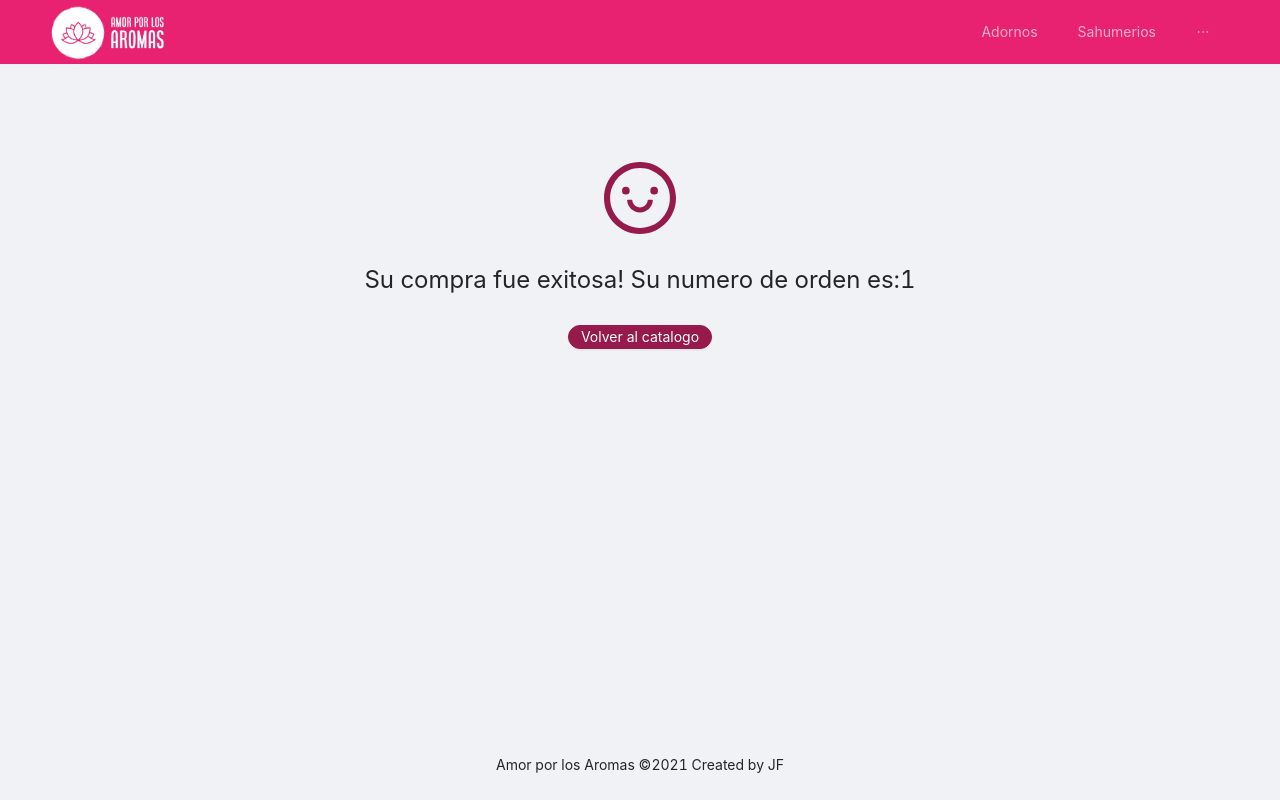
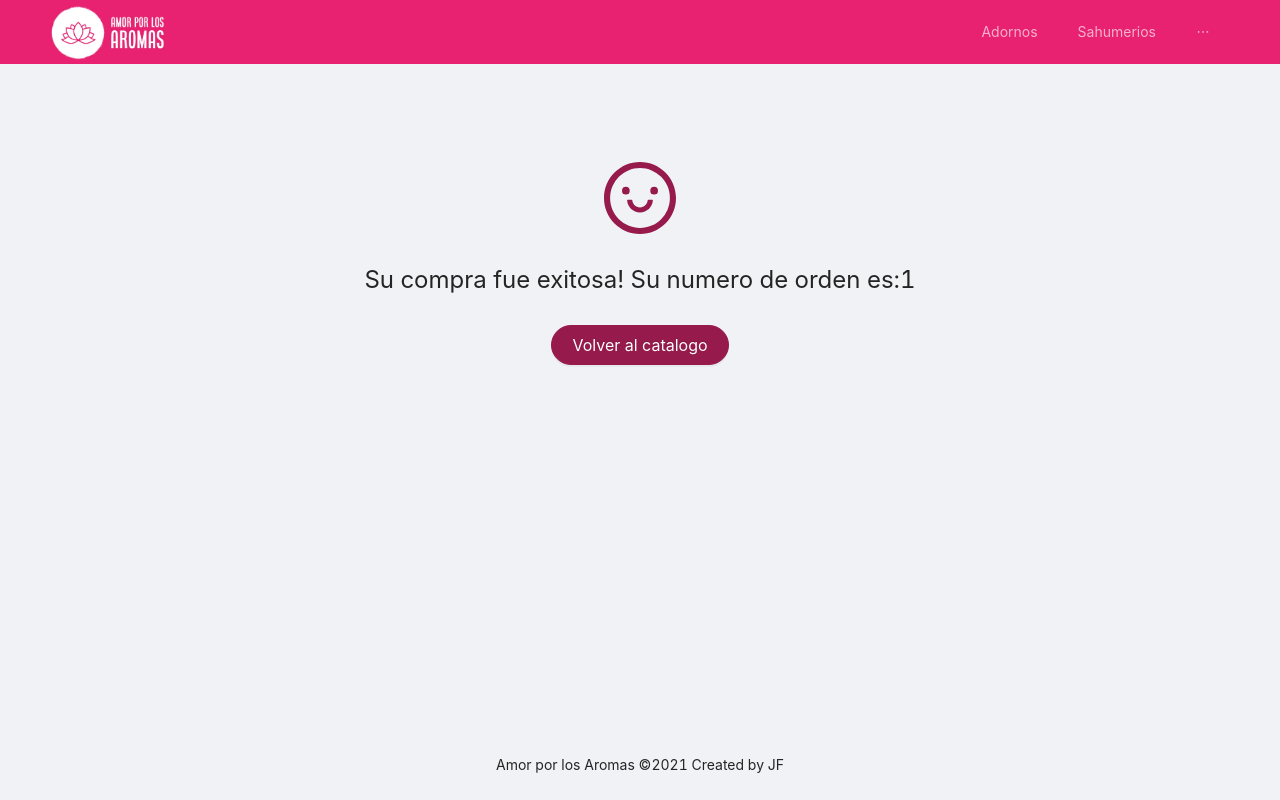
Before and after one commit to juanzitof/ch-react-ecom, a React (Create React App) app: page /gracias/1 in a window 1280 px wide. Built offline with nearby package versions, Linux system fonts and the light colour scheme.

Commit message:
arreglo boton

```diff
--- a/src/containers/PurchaseResultContainer.jsx
+++ b/src/containers/PurchaseResultContainer.jsx
@@ -8,7 +8,7 @@ const PurchaseResultContainer = () => {
 
   const renderExtra = (
     <Link to={"/"}>
-      <Button type="primary" size={"small"} shape="round">
+      <Button type="primary" size={"large"} shape="round">
         Volver al catalogo
       </Button>
     </Link>
```
